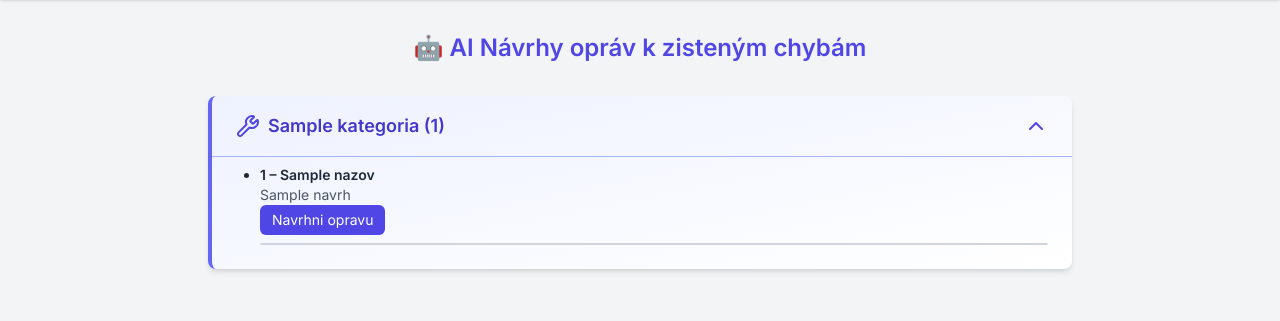
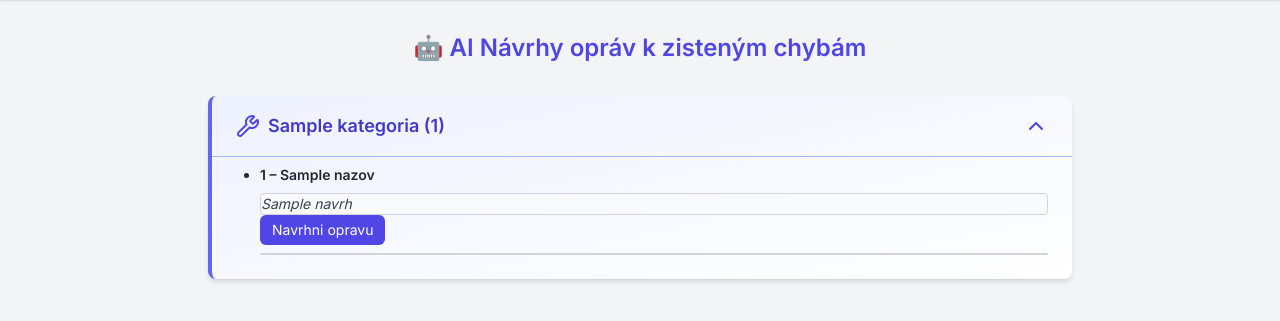
Before and after one commit to domcolelak/eshop-audit-assistant, a FastAPI app: template app/templates/repair_suggestions.html in a window 1280 px wide. Shown: the part 60-381 px from the top of the page. Run offline with FastAPI, Linux system fonts and the light colour scheme; the template is opened without the code that fills it: most values are stand-ins (such as "Sample title", 1, 10 or a date in 2020); style sheets or scripts are compiled from the project's sources.

Commit message:
Fix repair suggestion display with scrollable box

```diff
--- a/app/templates/repair_suggestions.html
+++ b/app/templates/repair_suggestions.html
@@ -24,9 +24,9 @@
             border: none;
         }
 
-        .repair-button:hover {
-            background-color: #4338ca; /* indigo-700 */
-        }
+            .repair-button:hover {
+                background-color: #4338ca; /* indigo-700 */
+            }
 
         ul.list-disc li {
             overflow: visible !important; /* zabezpečí, že rodič neoreže deti */
@@ -37,9 +37,9 @@
             font-style: italic;
             color: #374151; /* gray-700 */
             white-space: pre-wrap;
-            max-height: 500px;       /* väčšia maximálna výška pre návrhy */
-            overflow-y: auto;        /* vertikálny scrollbar ak je text dlhý */
-            padding-right: 0.5rem;   /* padding pre lepšiu čitateľnosť scrollbar-u */
+            max-height: 500px; /* väčšia maximálna výška pre návrhy */
+            overflow-y: auto; /* vertikálny scrollbar ak je text dlhý */
+            padding-right: 0.5rem; /* padding pre lepšiu čitateľnosť scrollbar-u */
             border: 1px solid #d1d5db; /* jemný rámik pre lepšiu čitateľnosť */
             border-radius: 0.25rem;
             background-color: #f9fafb; /* svetlý podklad */
@@ -72,7 +72,8 @@
         <div class="space-y-6">
             {% for kategoria, chyby in navrhy.items() %}
             <section x-data="{ open: true }"
-                     class="bg-gradient-to-br from-indigo-50 to-white border-l-4 border-indigo-500 shadow-md rounded-lg overflow-hidden">
+                     class="bg-gradient-to-br from-indigo-50 to-white border-l-4 border-indigo-500 shadow-md rounded-lg">
+                <!-- odstraněno overflow-hidden -->
                 <header @click="open = !open"
                         class="flex justify-between items-center px-6 py-4 cursor-pointer select-none focus:outline-none focus:ring-2 focus:ring-indigo-400">
                     <div class="flex items-center gap-2">
@@ -87,9 +88,9 @@
                 <div x-show="open" class="px-6 pb-6 pt-2 border-t border-indigo-300">
                     <ul class="list-disc ml-6 space-y-6 text-gray-800 text-sm">
                         {% for item in chyby %}
-                        <li>
+                        <li style="overflow: visible;">
                             <strong class="block">{{ item.id }} – {{ item.nazov }}</strong>
-                            <p class="text-gray-600">{{ item.navrh }}</p>
+                            <p class="text-gray-600 repair-result">{{ item.navrh }}</p>
                             <button class="repair-button"
                                     data-kategoria="{{ kategoria }}"
                                     data-id="{{ item.id }}"
```
